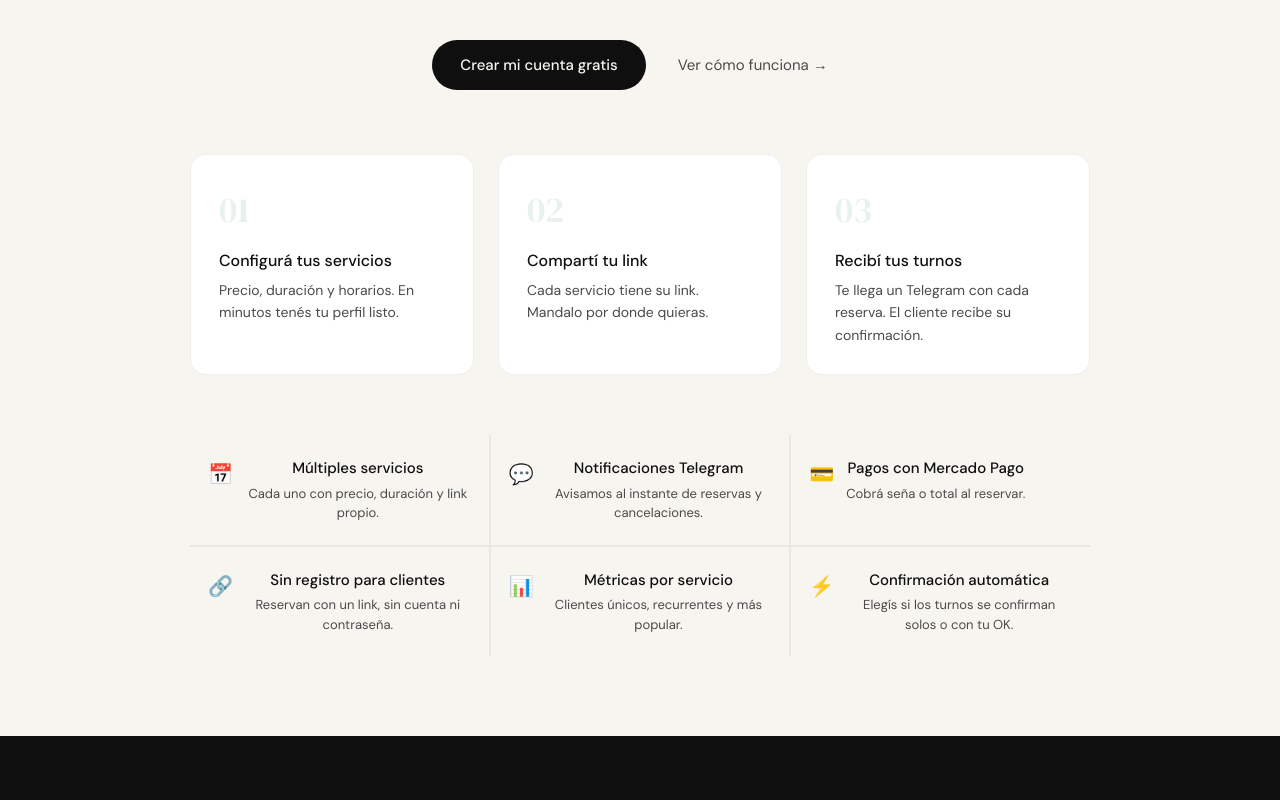
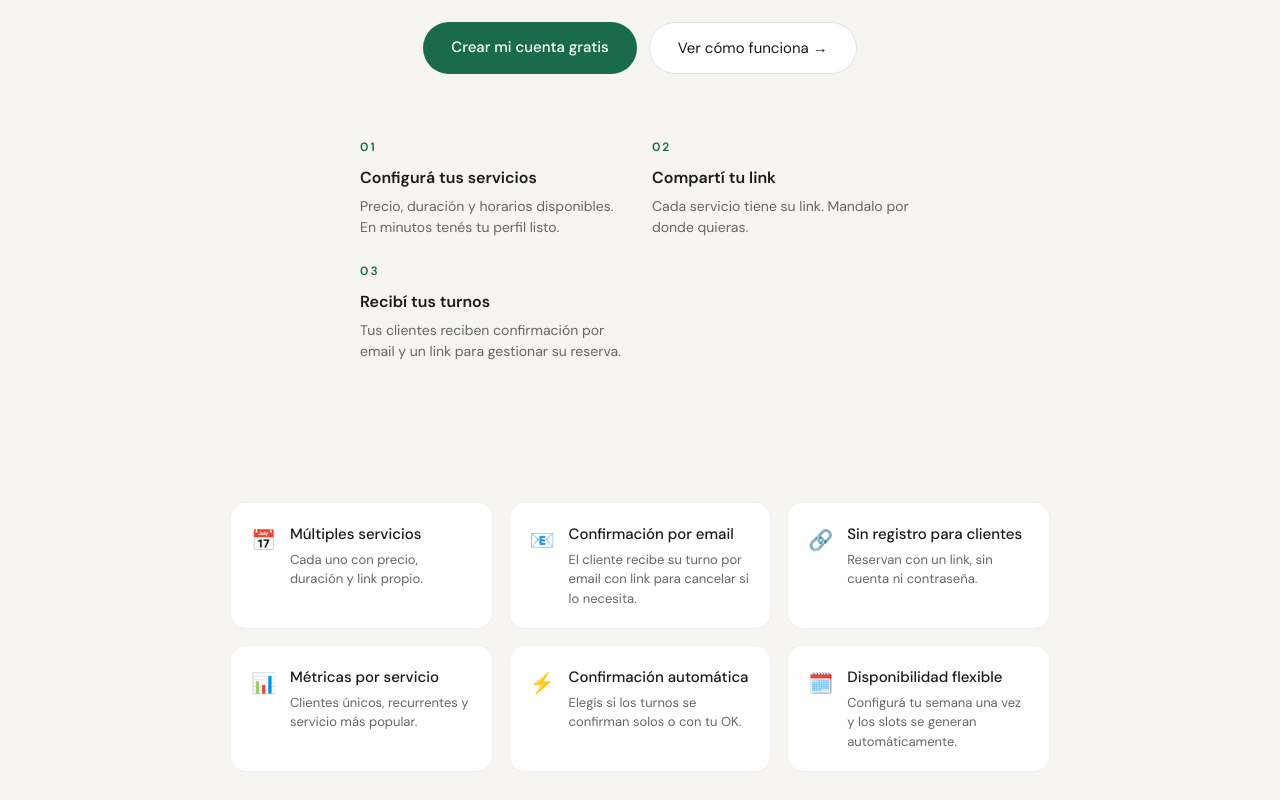
Before and after one commit to jmcreado/turnos-app, a Next.js app: page / in a window 1280 px wide. Shown: the part 440-1240 px from the top of the page. Built offline with nearby package versions, Linux system fonts and the light colour scheme.

Commit message:
feat: rename Boko to Tornu, update landing features

```diff
--- a/app/page.tsx
+++ b/app/page.tsx
@@ -1,46 +1,59 @@
-import Link from "next/link";
+import type { Metadata } from "next";
 
-export default function Home() {
+export const metadata: Metadata = {
+  title: "Tornu — Gestión de turnos simple",
+  description:
+    "Compartí un link, tus clientes eligen horario. Sin cuentas, sin fricciones.",
+};
+
+export default function LandingPage() {
   return (
-    <div style={{ fontFamily: "'DM Sans', system-ui, sans-serif", background: "#f7f5f0", minHeight: "100vh", color: "#0f0f0f" }}>
+    <div>
       <style>{`
-        @import url('https://fonts.googleapis.com/css2?family=DM+Serif+Display:ital@0;1&family=DM+Sans:opsz,wght@9..40,300;9..40,400;9..40,500&display=swap');
+        :root {
+          --ink: #1a1a1a;
+          --ink-soft: #666;
+          --cream: #f7f5f0;
+          --green: #1a6b4a;
+          --green-light: #e8f2ed;
+          --serif: 'Georgia', serif;
+        }
         * { box-sizing: border-box; margin: 0; padding: 0; }
-        :root { --ink:#0f0f0f; --ink-soft:#4a4a4a; --paper:#f7f5f0; --accent:#1a6b4a; --accent-light:#e8f2ed; --serif:'DM Serif Display',Georgia,serif; }
-        nav { position:fixed; top:0; left:0; right:0; z-index:100; padding:20px 40px; display:flex; align-items:center; justify-content:space-between; background:rgba(247,245,240,0.9); backdrop-filter:blur(12px); border-bottom:1px solid rgba(0,0,0,0.06); }
-        .logo { font-family:var(--serif); font-size:22px; color:var(--ink); text-decoration:none; }
-        .logo span { color:var(--accent); }
-        nav ul { list-style:none; display:flex; gap:32px; }
-        nav ul a { text-decoration:none; color:var(--ink-soft); font-size:14px; }
-        .nav-cta { background:var(--ink); color:#f7f5f0 !important; padding:9px 20px; border-radius:100px; font-weight:500 !important; }
-        .hero { min-height:100vh; display:flex; flex-direction:column; align-items:center; justify-content:center; padding:120px 40px 80px; text-align:center; }
-        .hero-label { display:inline-block; font-size:12px; font-weight:500; letter-spacing:1.5px; text-transform:uppercase; color:var(--accent); background:var(--accent-light); padding:6px 14px; border-radius:100px; margin-bottom:28px; }
-        h1 { font-family:var(--serif); font-size:clamp(48px,7vw,84px); line-height:1.05; letter-spacing:-1.5px; max-width:760px; margin-bottom:24px; }
-        h1 em { font-style:italic; color:var(--accent); }
-        .hero-p { font-size:18px; color:var(--ink-soft); max-width:480px; font-weight:300; line-height:1.7; margin-bottom:40px; }
-        .hero-actions { display:flex; gap:12px; align-items:center; margin-bottom:64px; }
-        .btn-primary { background:var(--ink); color:#f7f5f0; padding:14px 28px; border-radius:100px; text-decoration:none; font-size:15px; font-weight:500; }
-        .btn-primary:hover { background:var(--accent); }
-        .btn-secondary { color:var(--ink-soft); text-decoration:none; font-size:15px; padding:14px 20px; }
-        .steps { display:grid; grid-template-columns:repeat(3,1fr); gap:24px; max-width:900px; width:100%; }
-        .step { background:white; border-radius:16px; padding:28px; border:1px solid rgba(0,0,0,0.06); text-align:left; }
-        .step-num { font-family:var(--serif); font-size:36px; color:var(--accent-light); margin-bottom:12px; }
-        .step h3 { font-size:16px; font-weight:500; margin-bottom:6px; }
-        .step p { font-size:14px; color:var(--ink-soft); line-height:1.6; }
-        .features { display:grid; grid-template-columns:repeat(3,1fr); gap:2px; background:rgba(0,0,0,0.06); border-radius:16px; overflow:hidden; max-width:900px; width:100%; margin-top:60px; }
-        .feature { background:var(--paper); padding:22px 18px; display:flex; align-items:flex-start; gap:12px; }
-        .feature:hover { background:white; }
-        .fi { font-size:20px; flex-shrink:0; margin-top:2px; }
-        .feature h3 { font-size:15px; font-weight:500; margin-bottom:4px; }
-        .feature p { font-size:13px; color:var(--ink-soft); line-height:1.5; }
-        .cta-final { background:var(--ink); color:#f7f5f0; padding:80px 40px; text-align:center; }
-        .cta-final h2 { font-family:var(--serif); font-size:clamp(36px,5vw,60px); letter-spacing:-1px; line-height:1.1; margin-bottom:16px; }
-        .cta-final h2 em { color:#7dd3a8; font-style:italic; }
-        .cta-final p { font-size:17px; color:rgba(247,245,240,0.6); font-weight:300; margin-bottom:32px; }
-        .btn-white { background:white; color:var(--ink); padding:14px 32px; border-radius:100px; text-decoration:none; font-size:15px; font-weight:500; display:inline-block; }
-        .btn-white:hover { background:#7dd3a8; }
-        footer { padding:32px 40px; display:flex; justify-content:space-between; align-items:center; border-top:1px solid rgba(0,0,0,0.06); font-size:13px; color:#9a9a9a; }
-        .footer-logo { font-family:var(--serif); font-size:18px; color:var(--ink); text-decoration:none; }
+        body { font-family: 'DM Sans', system-ui, sans-serif; background: var(--cream); color: var(--ink); }
+        a { color: inherit; }
+        nav { display: flex; justify-content: space-between; align-items: center; padding: 20px 40px; border-bottom: 1px solid rgba(0,0,0,0.06); }
+        .logo { font-family: var(--serif); font-size: 22px; font-weight: 600; text-decoration: none; color: var(--ink); }
+        .logo span { color: var(--green); }
+        nav ul { list-style: none; display: flex; gap: 28px; align-items: center; }
+        nav ul a { text-decoration: none; font-size: 14px; color: var(--ink-soft); }
+        .nav-cta { background: var(--green); color: white !important; padding: 8px 18px; border-radius: 100px; font-size: 14px !important; font-weight: 500; }
+        .hero { max-width: 720px; margin: 0 auto; padding: 80px 40px 60px; text-align: center; }
+        .hero-label { display: inline-block; background: var(--green-light); color: var(--green); font-size: 13px; font-weight: 500; padding: 4px 14px; border-radius: 100px; margin-bottom: 24px; }
+        h1 { font-family: var(--serif); font-size: clamp(40px, 6vw, 68px); letter-spacing: -1.5px; line-height: 1.05; margin-bottom: 20px; }
+        h1 em { color: var(--green); font-style: italic; }
+        .hero-p { font-size: 18px; color: var(--ink-soft); font-weight: 300; line-height: 1.6; margin-bottom: 36px; }
+        .hero-actions { display: flex; gap: 12px; justify-content: center; flex-wrap: wrap; }
+        .btn-primary { background: var(--green); color: white; padding: 14px 28px; border-radius: 100px; text-decoration: none; font-size: 15px; font-weight: 500; }
+        .btn-primary:hover { opacity: 0.9; }
+        .btn-secondary { background: white; color: var(--ink); padding: 14px 28px; border-radius: 100px; text-decoration: none; font-size: 15px; border: 1px solid rgba(0,0,0,0.1); }
+        .steps { display: grid; grid-template-columns: repeat(auto-fit, minmax(180px, 1fr)); gap: 24px; margin: 64px auto 0; max-width: 900px; padding: 0 40px; }
+        .step { text-align: left; }
+        .step-num { font-size: 12px; font-weight: 600; color: var(--green); letter-spacing: 2px; margin-bottom: 10px; }
+        .step h3 { font-size: 16px; font-weight: 600; margin-bottom: 6px; }
+        .step p { font-size: 14px; color: var(--ink-soft); line-height: 1.5; }
+        .features { max-width: 900px; margin: 80px auto; padding: 0 40px; display: grid; grid-template-columns: repeat(auto-fit, minmax(260px, 1fr)); gap: 16px; }
+        .feature { display: flex; gap: 14px; background: white; border-radius: 16px; padding: 20px; border: 1px solid rgba(0,0,0,0.06); }
+        .fi { font-size: 20px; flex-shrink: 0; margin-top: 2px; }
+        .feature h3 { font-size: 15px; font-weight: 500; margin-bottom: 4px; }
+        .feature p { font-size: 13px; color: var(--ink-soft); line-height: 1.5; }
+        .cta-final { background: var(--ink); color: #f7f5f0; padding: 80px 40px; text-align: center; }
+        .cta-final h2 { font-family: var(--serif); font-size: clamp(36px,5vw,60px); letter-spacing: -1px; line-height: 1.1; margin-bottom: 16px; }
+        .cta-final h2 em { color: #7dd3a8; font-style: italic; }
+        .cta-final p { font-size: 17px; color: rgba(247,245,240,0.6); font-weight: 300; margin-bottom: 32px; }
+        .btn-white { background: white; color: var(--ink); padding: 14px 32px; border-radius: 100px; text-decoration: none; font-size: 15px; font-weight: 500; display: inline-block; }
+        .btn-white:hover { background: #7dd3a8; }
+        footer { padding: 32px 40px; display: flex; justify-content: space-between; align-items: center; border-top: 1px solid rgba(0,0,0,0.06); font-size: 13px; color: #9a9a9a; flex-wrap: wrap; gap: 12px; }
+        .footer-logo { font-family: var(--serif); font-size: 18px; color: var(--ink); text-decoration: none; }
       `}</style>
 
       <nav>
@@ -55,25 +68,73 @@ export default function Home() {
       <div className="hero">
         <span className="hero-label">Gestión de turnos simple</span>
         <h1>Tu agenda, <em>sin</em> el caos</h1>
-        <p className="hero-p">Compartí un link, tus clientes eligen horario. Vos cobrás, confirmás y seguís con tu trabajo.</p>
+        <p className="hero-p">Compartí un link, tus clientes eligen horario. Vos configurás, ellos reservan, y nadie se olvida.</p>
         <div className="hero-actions">
           <a href="/login" className="btn-primary">Crear mi cuenta gratis</a>
           <a href="#como" className="btn-secondary">Ver cómo funciona →</a>
         </div>
 
         <div className="steps" id="como">
-          <div className="step"><div className="step-num">01</div><h3>Configurá tus servicios</h3><p>Precio, duración y horarios. En minutos tenés tu perfil listo.</p></div>
-          <div className="step"><div className="step-num">02</div><h3>Compartí tu link</h3><p>Cada servicio tiene su link. Mandalo por donde quieras.</p></div>
-          <div className="step"><div className="step-num">03</div><h3>Recibí tus turnos</h3><p>Te llega un Telegram con cada reserva. El cliente recibe su confirmación.</p></div>
+          <div className="step">
+            <div className="step-num">01</div>
+            <h3>Configurá tus servicios</h3>
+            <p>Precio, duración y horarios disponibles. En minutos tenés tu perfil listo.</p>
+          </div>
+          <div className="step">
+            <div className="step-num">02</div>
+            <h3>Compartí tu link</h3>
+            <p>Cada servicio tiene su link. Mandalo por donde quieras.</p>
+          </div>
+          <div className="step">
+            <div className="step-num">03</div>
+            <h3>Recibí tus turnos</h3>
+            <p>Tus clientes reciben confirmación por email y un link para gestionar su reserva.</p>
+          </div>
         </div>
+      </div>
 
-        <div className="features" id="features">
-          <div className="feature"><span className="fi">📅</span><div><h3>Múltiples servicios</h3><p>Cada uno con precio, duración y link propio.</p></div></div>
-          <div className="feature"><span className="fi">💬</span><div><h3>Notificaciones Telegram</h3><p>Avisamos al instante de reservas y cancelaciones.</p></div></div>
-          <div className="feature"><span className="fi">💳</span><div><h3>Pagos con Mercado Pago</h3><p>Cobrá seña o total al reservar.</p></div></div>
-          <div className="feature"><span className="fi">🔗</span><div><h3>Sin registro para clientes</h3><p>Reservan con un link, sin cuenta ni contraseña.</p></div></div>
-          <div className="feature"><span className="fi">📊</span><div><h3>Métricas por servicio</h3><p>Clientes únicos, recurrentes y más popular.</p></div></div>
-          <div className="feature"><span className="fi">⚡</span><div><h3>Confirmación automática</h3><p>Elegís si los turnos se confirman solos o con tu OK.</p></div></div>
+      <div className="features" id="features">
+        <div className="feature">
+          <span className="fi">📅</span>
+          <div>
+            <h3>Múltiples servicios</h3>
+            <p>Cada uno con precio, duración y link propio.</p>
+          </div>
+        </div>
+        <div className="feature">
+          <span className="fi">📧</span>
+          <div>
+            <h3>Confirmación por email</h3>
+            <p>El cliente recibe su turno por email con link para cancelar si lo necesita.</p>
+          </div>
+        </div>
+        <div className="feature">
+          <span className="fi">🔗</span>
+          <div>
+            <h3>Sin registro para clientes</h3>
+            <p>Reservan con un link, sin cuenta ni contraseña.</p>
+          </div>
+        </div>
+        <div className="feature">
+          <span className="fi">📊</span>
+          <div>
+            <h3>Métricas por servicio</h3>
+            <p>Clientes únicos, recurrentes y servicio más popular.</p>
+          </div>
+        </div>
+        <div className="feature">
+          <span className="fi">⚡</span>
+          <div>
+            <h3>Confirmación automática</h3>
+            <p>Elegís si los turnos se confirman solos o con tu OK.</p>
+          </div>
+        </div>
+        <div className="feature">
+          <span className="fi">🗓️</span>
+          <div>
+            <h3>Disponibilidad flexible</h3>
+            <p>Configurá tu semana una vez y los slots se generan automáticamente.</p>
+          </div>
         </div>
       </div>
 
```
